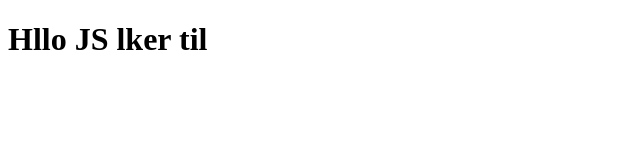
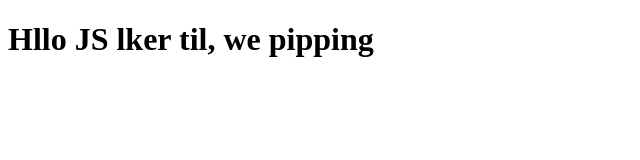
Before and after one commit to deanvons/duckvited, a website built with Vite: page index.html in a window 1280 px wide. Shown: the whole page, without its empty margins (0-640 px from the left). Built offline with nearby package versions, Linux system fonts and the light colour scheme.

Commit message:
feat: piping

```diff
--- a/index.html
+++ b/index.html
@@ -12,7 +12,7 @@
 
 </head>
 <body>
-    <h1 id="hdMainMessage">Hllo JS lker til</h1>
+    <h1 id="hdMainMessage">Hllo JS lker til, we pipping</h1>
     <div id="placeForMyHTMLbaby">
 
 
```
Also changed, not shown: .github/workflows/deploy.yml (added), 1 other file.
